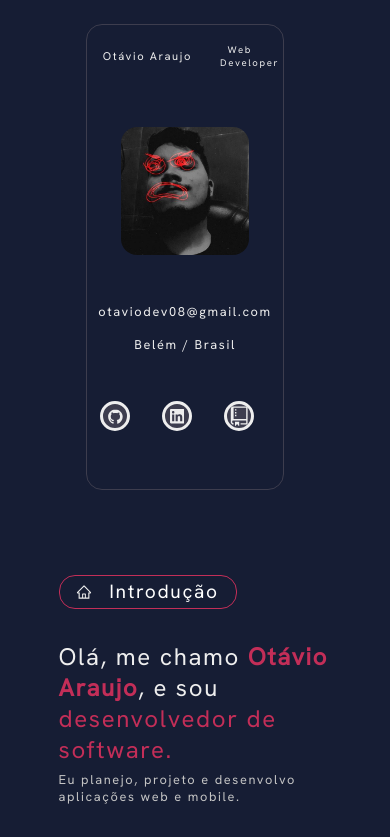
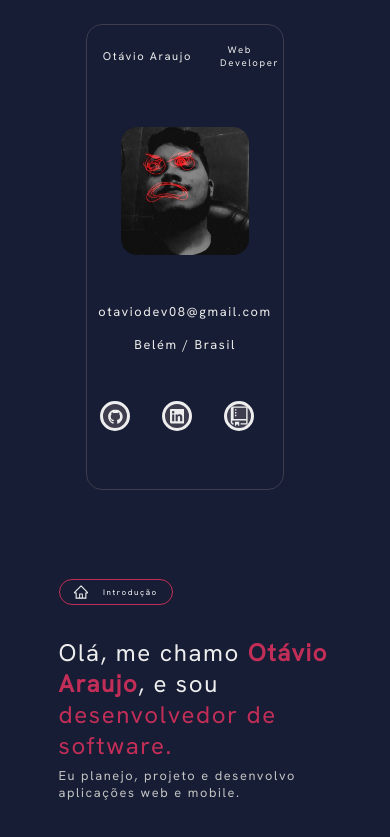
Before and after one commit to otavioaraujo08/portfolio-, a React (Vite) app: page / in a window 390 px wide. Shown: the top 837 px of the page. Built offline with nearby package versions, Linux system fonts and the light colour scheme.

Commit message:
fix: update values to media query

```diff
--- a/src/components/Module/index.jsx
+++ b/src/components/Module/index.jsx
@@ -1,5 +1,9 @@
 import styled from 'styled-components';
-import { AiOutlineHome, AiOutlineUser } from 'react-icons/ai';
+import {
+  AiOutlineHome,
+  AiOutlineUser,
+  AiOutlineExperiment,
+} from 'react-icons/ai';
 import { PiHammer } from 'react-icons/pi';
 
 const Chip = styled.div`
@@ -12,6 +16,11 @@ const Chip = styled.div`
   align-items: center;
   justify-content: space-evenly;
   transition: all 0.2s ease-in-out;
+
+  @media (max-width: 768px) {
+    max-width: 7rem;
+    height: 1.5rem;
+  }
 `;
 
 const ChipTitle = styled.h1`
@@ -20,26 +29,46 @@ const ChipTitle = styled.h1`
   letter-spacing: 0.1rem;
   font-family: 'Hanken Grotesk', sans-serif;
   color: #ffffff;
+
+  @media (max-width: 768px) {
+    font-size: 0.5rem;
+  }
+`;
+
+const ChipIcon = styled.div`
+  width: 1.5rem;
+  height: 1.5rem;
+  display: flex;
+  align-items: center;
+  justify-content: center;
+
+  @media (max-width: 768px) {
+    width: 1rem;
+    height: 1rem;
+  }
 `;
 
 export const Module = ({ icon, title }) => {
   const iconSelector = () => {
     switch (icon) {
       case 'home': {
-        return <AiOutlineHome />;
+        return <AiOutlineHome size={20} />;
       }
       case 'user': {
-        return <AiOutlineUser />;
+        return <AiOutlineUser size={23} />;
+      }
+      case 'experience': {
+        return <AiOutlineExperiment size={22} />;
       }
       default: {
-        return <PiHammer />;
+        return <PiHammer size={20} />;
       }
     }
   };
 
   return (
     <Chip>
-      {iconSelector()}
+      <ChipIcon>{iconSelector()}</ChipIcon>
 
       <ChipTitle>{title}</ChipTitle>
     </Chip>
```
